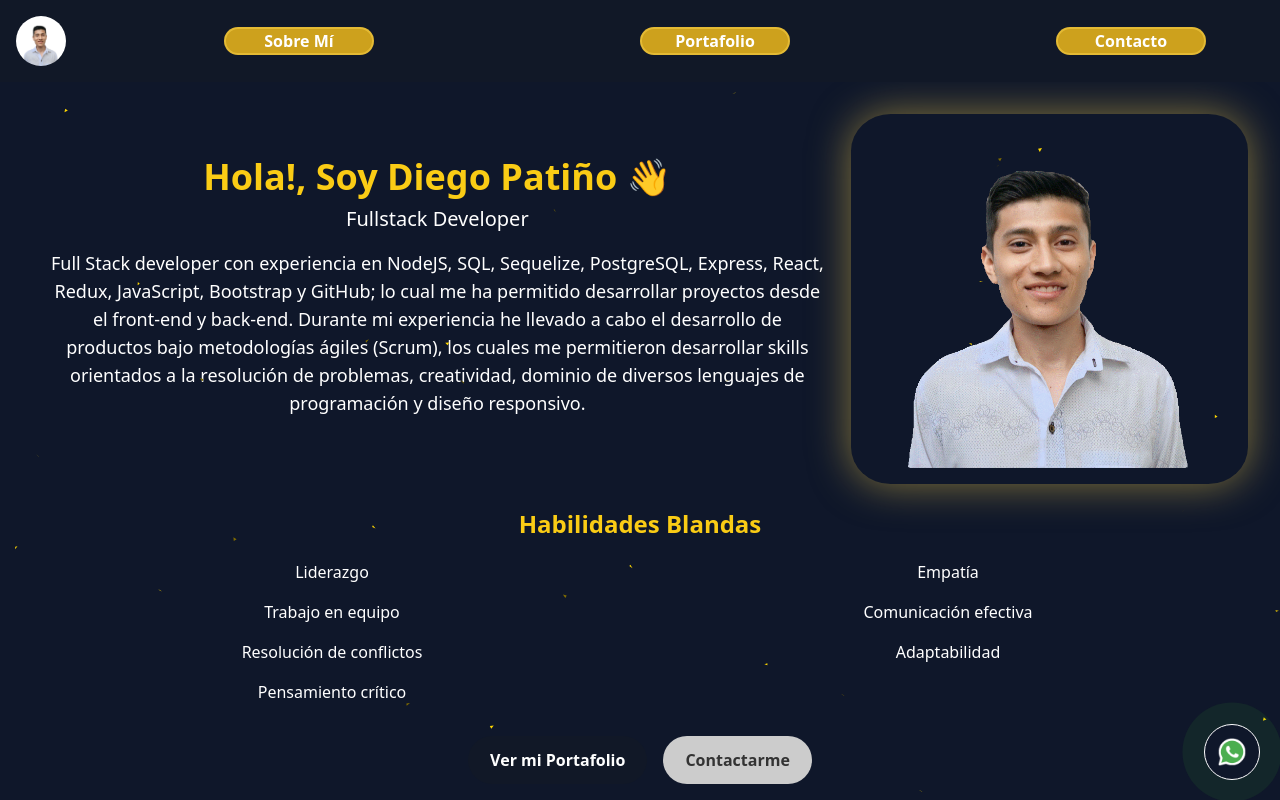
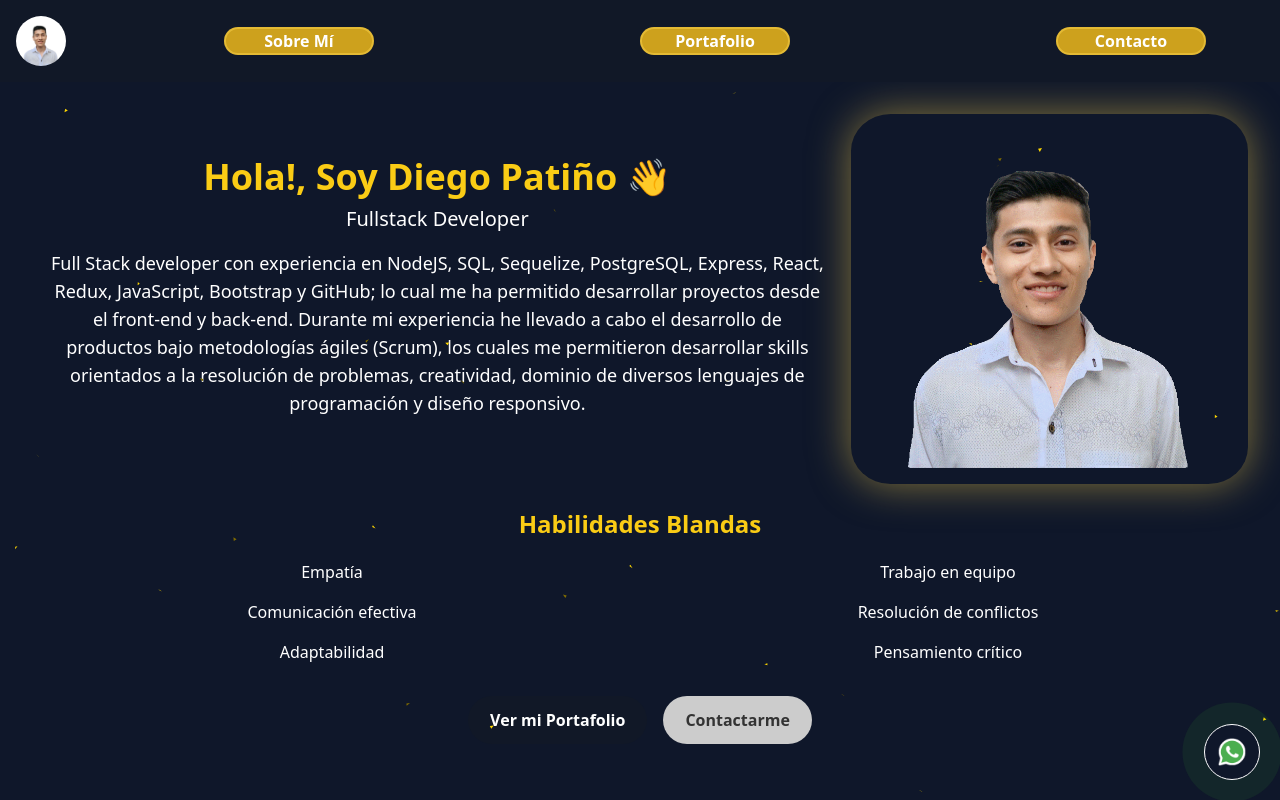
Before and after one commit to duvan321/Portafolio, a React (Vite) app in the folder client/: page / in a window 1280 px wide. Shown: the top 800 px of the page. Built offline with nearby package versions, Linux system fonts and the light colour scheme.

Commit message:
actualizando mi portafolio

```diff
--- a/client/src/components/Inicio.jsx
+++ b/client/src/components/Inicio.jsx
@@ -4,7 +4,6 @@ import Diego from "../img/Imagen4.gif";
 
 function Inicio() {
   const habilidades = [
-    "Liderazgo",
     "Empatía",
     "Trabajo en equipo",
     "Comunicación efectiva",
```
